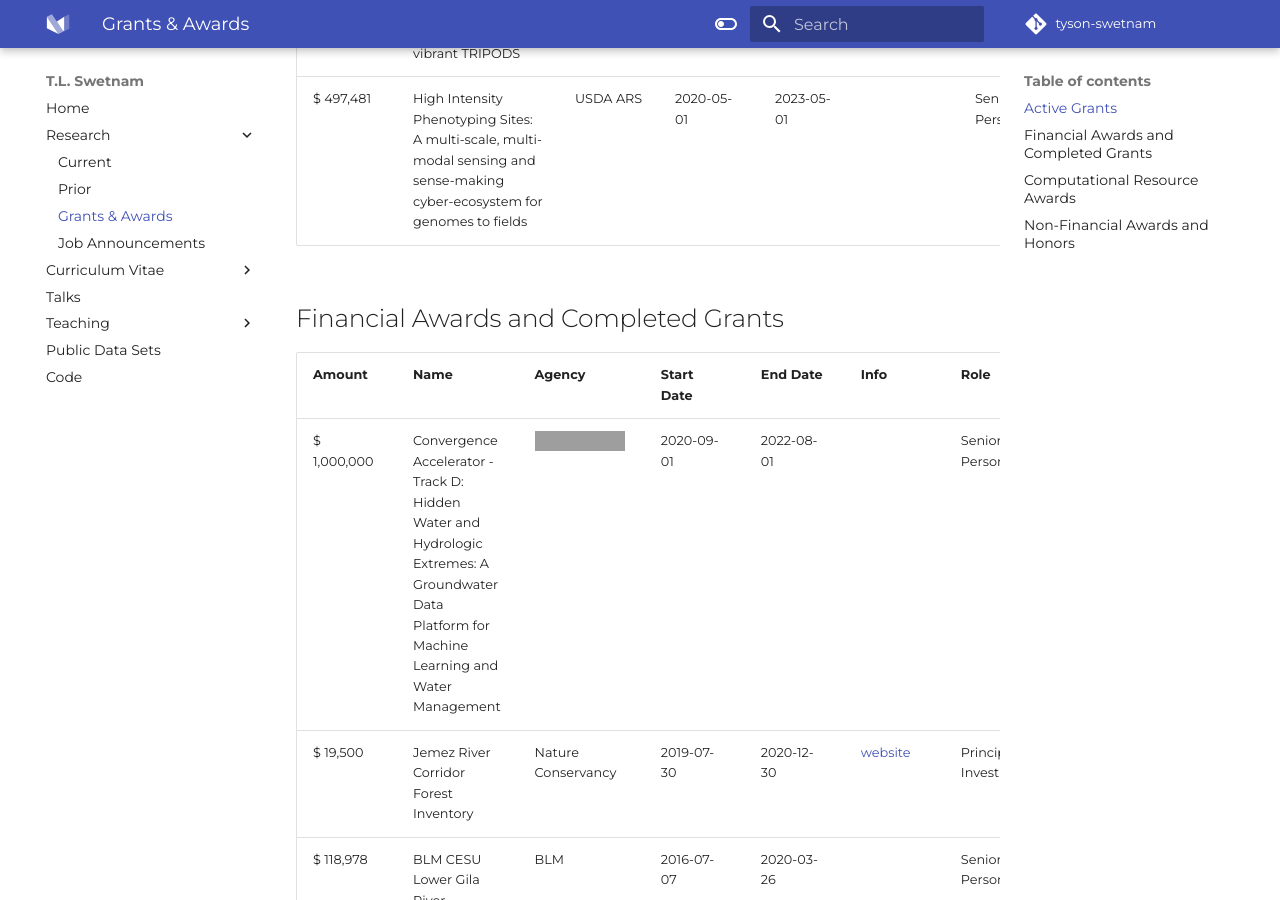
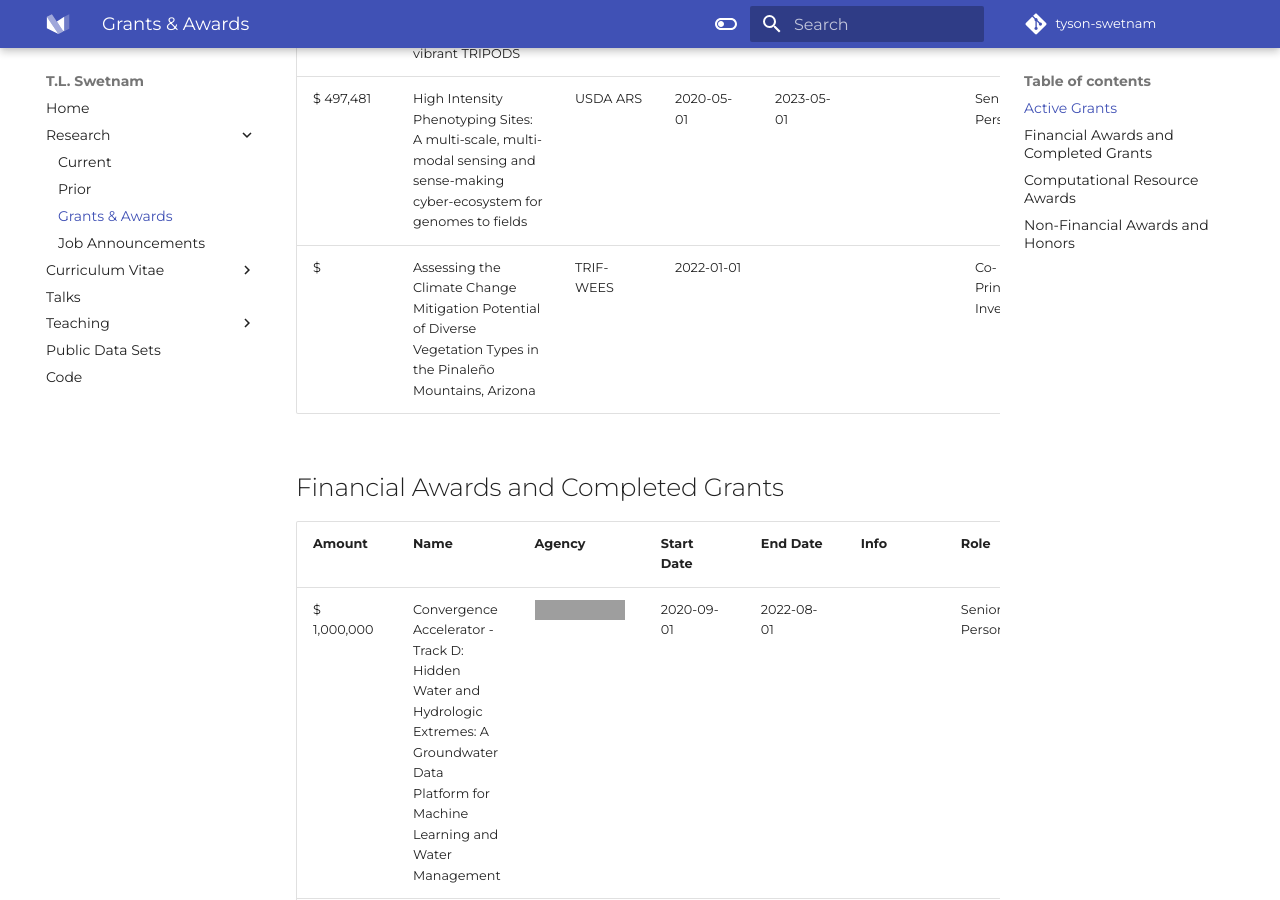
Before and after one commit to tyson-swetnam/new-website, an MkDocs documentation site: the page built from docs/awards.md, in a window 1280 px wide and 900 px high, scrolled down 1169 px. Built offline with MkDocs 1.6.1 and Material for MkDocs 9.7.7, drawn with Linux system fonts in a browser that asks for light colours; some web fonts are replaced; comment, search, counter and statistics services are not loaded; grey boxes are pictures that could not be loaded.

Commit message:
Update awards.md

```diff
--- a/docs/awards.md
+++ b/docs/awards.md
@@ -11,6 +11,7 @@
 | $ 499,927 | Analytical processes and pipelines for unmanned aerial systems in crop sciences | [USDA NIFA FACT](https://portal.nifa.usda.gov/web/crisprojectpages/1019752-facts-a-scalable-cyber-ecosystem-for-acquisition-curation-and-analysis-of-multispectral-uav-image-data.html) | 2020-09-01 | 2022-08-01 | | Senior Personnel |
 | $ 199,859 | TRIPODS+X:VIS: Data science pathways for a vibrant TRIPODS | [![NSF-1839307](https://img.shields.io/badge/NSF-1839307-blue.svg)](https://nsf.gov/awardsearch/showAward?AWD_ID=1839307) | 2019-01-01 | 2022-10-01 | [website](https://lemon-labs.github.io/) | Senior Personnel |
 | $ 497,481 | High Intensity Phenotyping Sites: A multi-scale, multi-modal sensing and sense-making cyber-ecosystem for genomes to fields | USDA ARS | 2020-05-01 | 2023-05-01 | | Senior Personnel |
+| $ | Assessing the Climate Change Mitigation Potential of Diverse Vegetation Types in the Pinaleño Mountains, Arizona | TRIF-WEES | 2022-01-01 | | | Co-Principal Investigator |
 
 
 ## Financial Awards and Completed Grants
```
